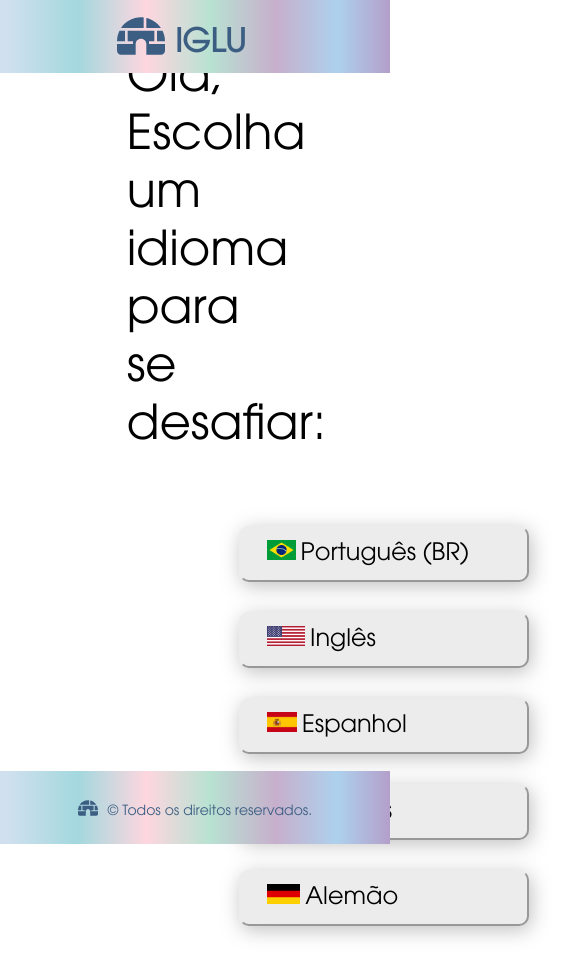
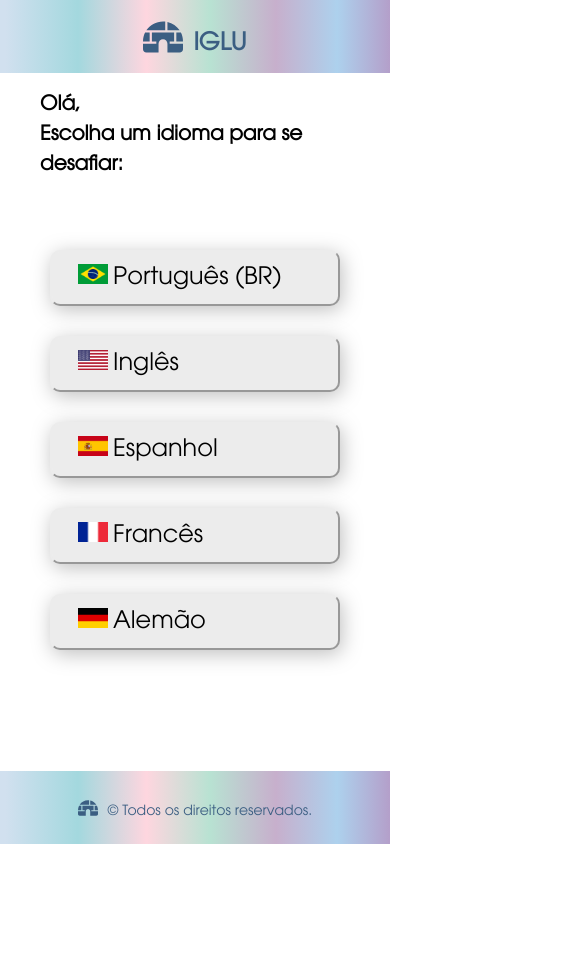
Before and after one commit to igorcruzf/iglu, a React (Create React App) app: page / in a window 390 px wide. Shown: the top 976 px of the page, 585 px wide, since content can reach past the window. After the commit the page ends 844 px from the top, so only its background shows below. Built offline with nearby package versions, Linux system fonts and the light colour scheme.

Commit message:
Partial feature: tela ChooseLanguagePage versão mobile

```diff
--- a/src/components/ChooseLanguagePage/styled.ts
+++ b/src/components/ChooseLanguagePage/styled.ts
@@ -6,6 +6,12 @@ export const ChooseLanguageContainer = styled.div`
   height: 100%;
   margin-top: 50px;
   margin-left: 10%;
+
+  @media (max-width: 600px){
+    justify-content: center;
+    align-items: center;
+    margin-left: 0;
+  }
 `;
 
 export const ChooseTextContainer = styled.div`
@@ -25,8 +31,18 @@ export const ChooseTextContainer = styled.div`
 
   color: #000000;
 
-  & > * {
-    width: 50%;
+  @media (max-width: 600px){
+    width: inherit;
+    font-weight: 700;
+    font-size: 20px;
+    align-items: flex-start;
+    align-content: center;
+    line-height: 30px;
+    margin-left: 40px;
+
+    & > * {
+      width: auto;
+    }
   }
 `;
 
@@ -36,6 +52,10 @@ export const LanguageButtonsContainer = styled.div`
   flex-direction: column;
   gap: 30px;
   margin-left: 200px;
+
+  @media (max-width: 600px){
+    margin-left: 0;
+  }
 `;
 
 export const ButtonsAndMapContainer = styled.div`
@@ -49,4 +69,8 @@ export const GlobalMapImage = styled.img`
   margin-left: 200px;
   width: 862px;
   height: 475px;
+
+  @media (max-width: 600px){
+    display: none;
+  }
 `;
--- a/src/components/Header/styled.ts
+++ b/src/components/Header/styled.ts
@@ -4,6 +4,7 @@ import {FontAwesomeIcon} from "@fortawesome/react-fontawesome";
 
 export const HeaderLink = styled(Link)`
   text-decoration: none;
+  margin-bottom: 40px;
 `;
 
 export const HeaderContainer = styled.div`
@@ -12,6 +13,11 @@ export const HeaderContainer = styled.div`
   width: 100%;
   height: 73px;
   background: linear-gradient(90deg, #D1E0EF 1.38%, #A3D8DE 20.03%, #FED6DF 37.51%, #B8E2D2 53.82%, #C7AFCC 70.72%, #ADD1ED 86.45%, #B979AF 110.34%, rgba(217, 217, 217, 0) 113.26%);
+
+  @media (max-width: 600px){
+    justify-content: center;
+    align-items: center;
+  }
 `;
 
 export const IglooIcon = styled(FontAwesomeIcon)`
@@ -21,11 +27,17 @@ export const IglooIcon = styled(FontAwesomeIcon)`
   margin-left: 117px;
   margin-top: 12px;
   color: #3B5E82;
+
+  @media (max-width: 600px){
+    margin-left: 0;
+    margin-top: 0;
+    width: 40px;
+    height: 40px;
+  }
 `;
 
 export const Title = styled.div`
   display: flex;
-  width: 100%;
   height: 29px;
   margin-left: 10px;
   margin-top: 25px;
@@ -35,4 +47,9 @@ export const Title = styled.div`
   font-size: 32px;
   line-height: 38px;
   color: #3B5E82;
+
+  @media (max-width: 600px){
+    margin-top: 5px;
+    font-size: 24px;
+  }
 `;
--- a/src/components/LanguageButton/styled.ts
+++ b/src/components/LanguageButton/styled.ts
@@ -29,5 +29,5 @@ export const FlagIcon = styled.img`
   margin-right: 5px;
   margin-left: 20px;
   height: 20px;
-  width: auto;
+  width: 30px;
 `;
```
